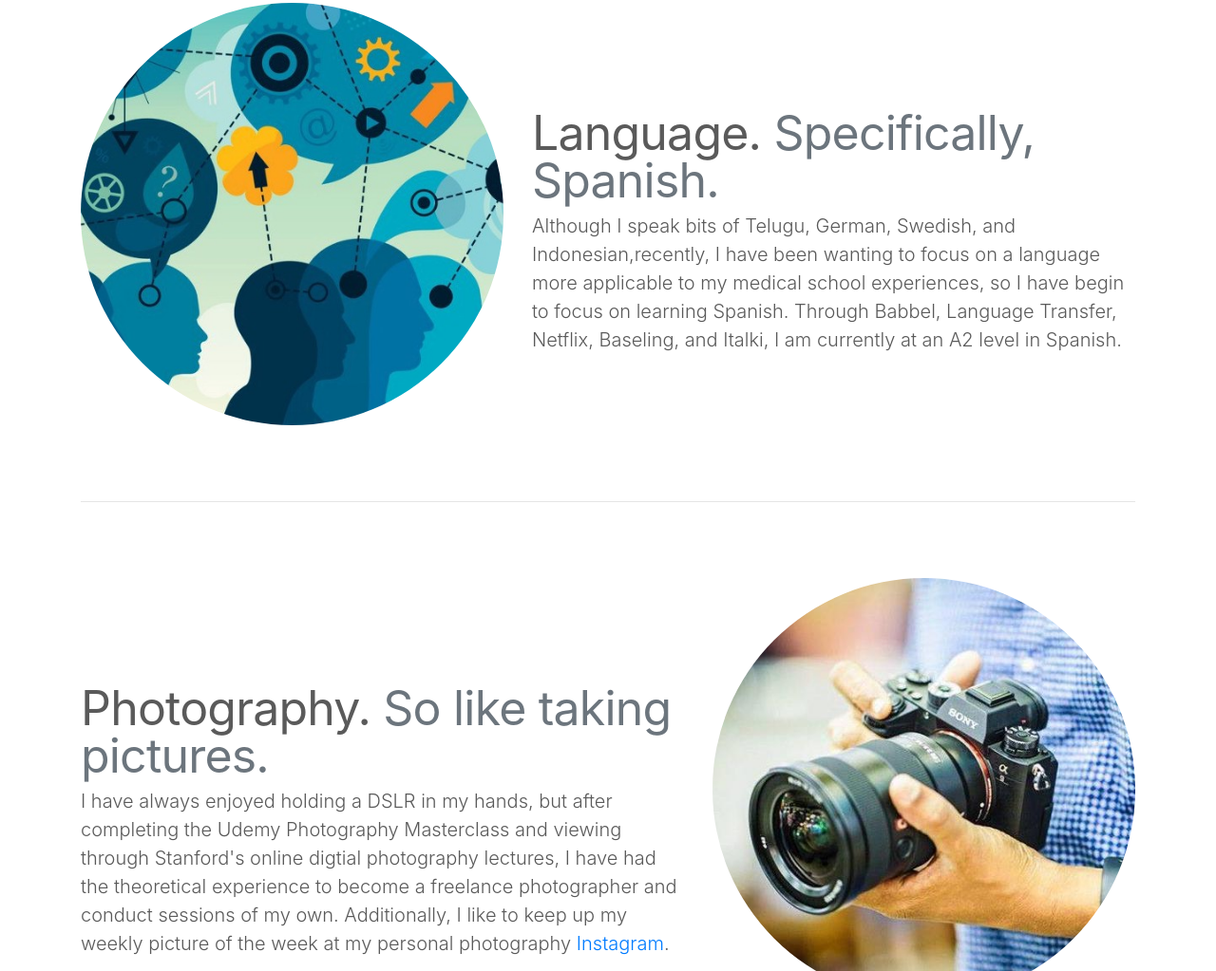
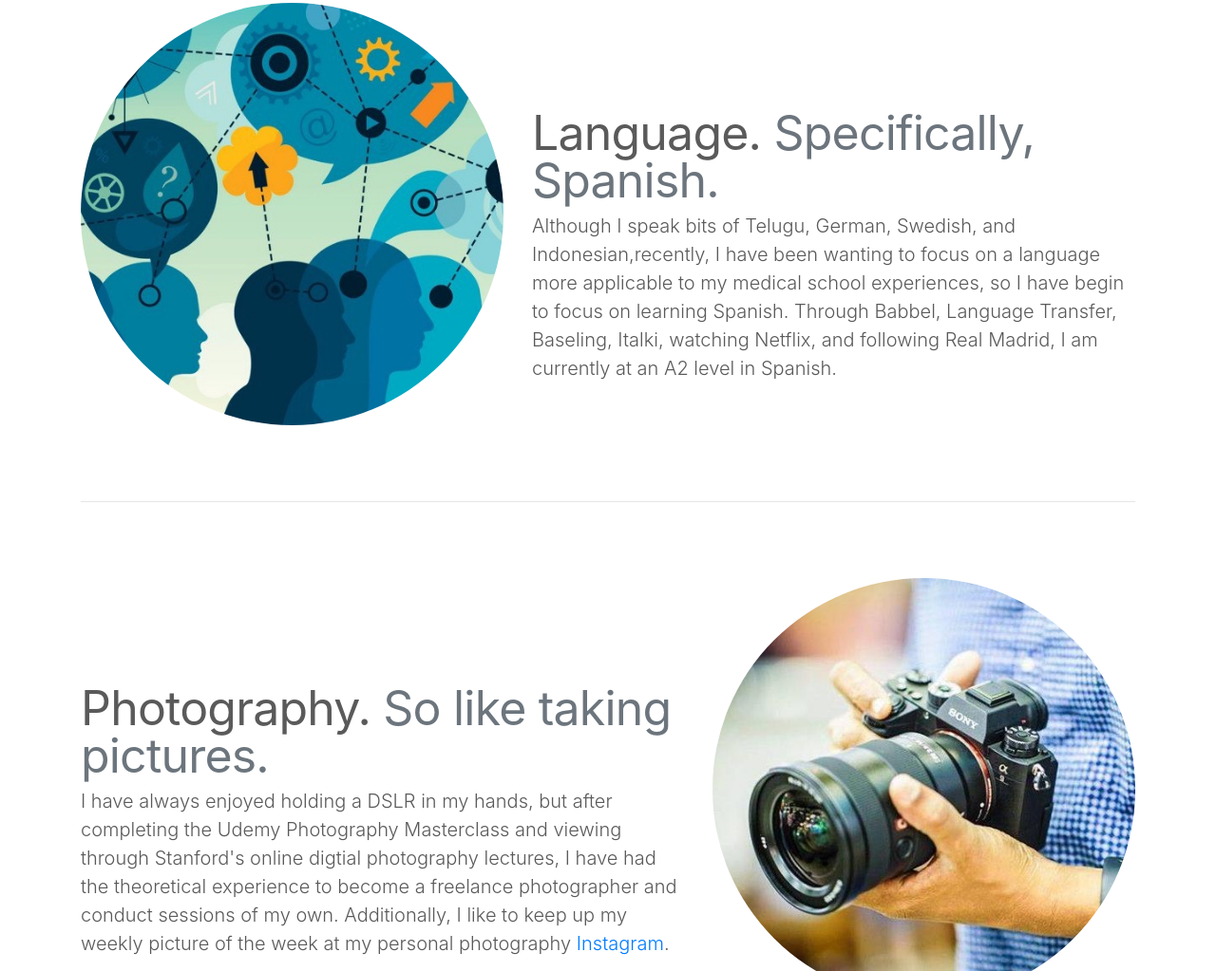
Before and after one commit to venkatamacha/personal_website, a plain HTML site: page home.html in a window 1280 px wide. Shown: the part 2468-3491 px from the top of the page at 95% size. Drawn offline with nearby package versions, Linux system fonts and the light colour scheme.

Commit message:
Small example change

```diff
--- a/home.html
+++ b/home.html
@@ -170,7 +170,7 @@ extra_css: "carousel.css"
     <div class="row featurette">
       <div class="col-md-7 order-md-2">
         <h2 class="featurette-heading">Language. <span class="text-muted">Specifically, Spanish.</span></h2>
-        <p class="lead">Although I speak bits of Telugu, German, Swedish, and Indonesian,recently, I have been wanting to focus on a language more applicable to my medical school experiences, so I have begin to focus on learning Spanish. Through Babbel, Language Transfer, Netflix, Baseling, and Italki, I am currently at an A2 level in Spanish.</p>
+        <p class="lead">Although I speak bits of Telugu, German, Swedish, and Indonesian,recently, I have been wanting to focus on a language more applicable to my medical school experiences, so I have begin to focus on learning Spanish. Through Babbel, Language Transfer, Baseling, Italki, watching Netflix, and following Real Madrid, I am currently at an A2 level in Spanish.</p>
       </div>
       <div class="col-md-5 order-md-1">
         <img class="bd-placeholder-img rounded-circle bd-placeholder-img-lg featurette-image img-fluid mx-auto" width="500" height="500" src="language.jpg"  preserveAspectRatio="xMidYMid slice" focusable="false" role="img" aria-label="Placeholder: 500x500"><title>Placeholder</title><rect width="100%" height="100%" fill="#eee"></rect><!-- <text x="50%" y="50%" fill="#aaa" dy=".3em">500x500</text> --></img>
```
